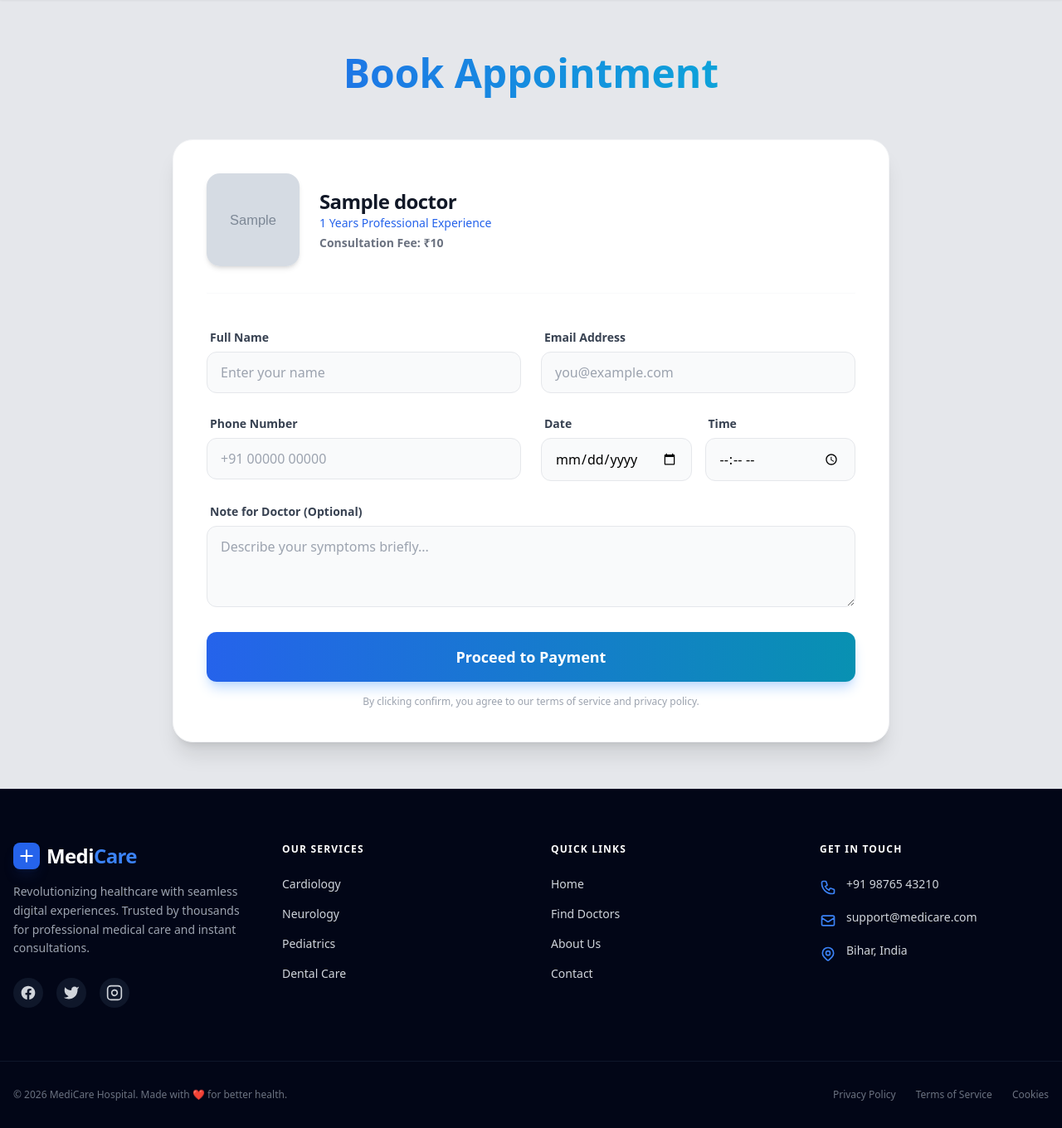
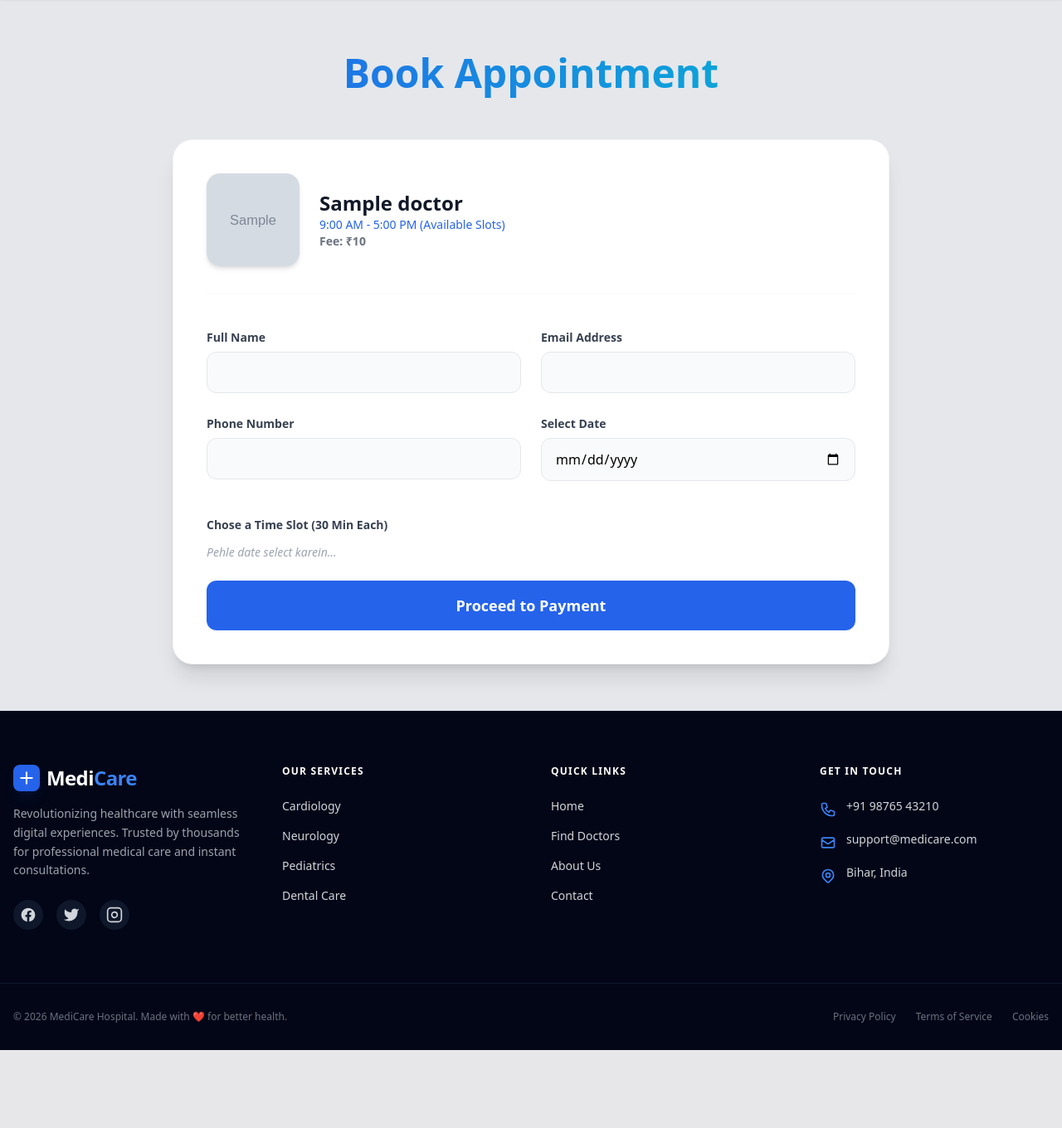
Before and after one commit to prabhakarsingh2007/medicare-django, a Django app: a page that uses medicare/careapp/templates/book_appointment.html in a window 1280 px wide. Shown: the part 81-1441 px from the top of the page at 83% size. After the commit the page ends 1347 px from the top, so only its background shows below. Run offline with Django 5.2, Linux system fonts and the light colour scheme; a user stored in the database is signed in; tables that the repository leaves empty hold one stand-in row (values such as "Sample post"); grey boxes marked "Sample" are stand-in pictures; some libraries are stand-ins or nearby versions.

Commit message:
Enhance appointment booking form with improved validation and UI updates; streamline time slot generation logic

```diff
--- a/medicare/careapp/templates/book_appointment.html
+++ b/medicare/careapp/templates/book_appointment.html
@@ -2,43 +2,21 @@
 
 {% block content %}
 <div class="max-w-4xl mx-auto px-4 py-14">
-
-  <h2 class="text-4xl md:text-5xl font-extrabold text-center mb-12 py-2 leading-relaxed
-             bg-gradient-to-r from-blue-600 to-cyan-500
-             bg-clip-text text-transparent">
+  <h2 class="text-4xl md:text-5xl font-extrabold text-center mb-12 py-2 leading-relaxed bg-gradient-to-r from-blue-600 to-cyan-500 bg-clip-text text-transparent">
     Book Appointment
   </h2>
 
   <div class="bg-white rounded-3xl shadow-xl p-6 md:p-10 border border-gray-100">
-
     <div class="flex flex-col sm:flex-row items-center gap-6 mb-10 pb-8 border-b border-gray-50">
       {% if doctor.image %}
-        <div class="relative">
-          <div class="overflow-hidden rounded-2xl w-28 h-28 shadow-md">
-            <img src="{{ doctor.image.url }}"
-                 class="w-full h-full object-cover hover:scale-110 transition duration-500"
-                 alt="{{ doctor.name }}">
-          </div>
-        </div>
-      {% else %}
-        <div class="w-28 h-28 rounded-2xl bg-gradient-to-br from-blue-50 to-blue-100
-                    flex items-center justify-center text-blue-600 text-4xl font-bold shadow-inner">
-          {{ doctor.name|slice:":1" }}
+        <div class="overflow-hidden rounded-2xl w-28 h-28 shadow-md">
+          <img src="{{ doctor.image.url }}" class="w-full h-full object-cover" alt="{{ doctor.name }}">
         </div>
       {% endif %}
-
       <div class="text-center sm:text-left">
-        <h3 class="text-2xl font-bold text-gray-900 tracking-tight">
-          {{ doctor.name }}
-        </h3>
-        <div class="flex flex-col gap-1">
-            <p class="text-blue-600 font-medium text-sm">
-              {{ doctor.experience }} Years Professional Experience
-            </p>
-            <p class="text-gray-500 text-sm font-bold">
-              Consultation Fee: ₹{{ doctor.fees|default:"500" }}
-            </p>
-        </div>
+        <h3 class="text-2xl font-bold text-gray-900">{{ doctor.name }}</h3>
+        <p class="text-blue-600 font-medium text-sm">9:00 AM - 5:00 PM (Available Slots)</p>
+        <p class="text-gray-500 text-sm font-bold">Fee: ₹{{ doctor.fees|default:"500" }}</p>
       </div>
     </div>
 
@@ -47,54 +25,37 @@
 
       <div class="grid grid-cols-1 md:grid-cols-2 gap-6 mb-6">
         <div class="space-y-1.5">
-          <label class="text-sm font-semibold text-gray-700 ml-1">Full Name</label>
-          <input type="text" name="name" required placeholder="Enter your name"
-            class="w-full px-4 py-3 bg-gray-50 border border-gray-200 rounded-xl focus:ring-2 focus:ring-blue-500 focus:bg-white focus:border-transparent transition-all outline-none">
+          <label class="text-sm font-semibold text-gray-700">Full Name</label>
+          <input type="text" name="name" required class="w-full px-4 py-3 bg-gray-50 border border-gray-200 rounded-xl outline-none focus:ring-2 focus:ring-blue-500">
         </div>
 
         <div class="space-y-1.5">
-          <label class="text-sm font-semibold text-gray-700 ml-1">Email Address</label>
-          <input type="email" name="email" required placeholder="you@example.com"
-            class="w-full px-4 py-3 bg-gray-50 border border-gray-200 rounded-xl focus:ring-2 focus:ring-blue-500 focus:bg-white focus:border-transparent transition-all outline-none">
+          <label class="text-sm font-semibold text-gray-700">Email Address</label>
+          <input type="email" name="email" required class="w-full px-4 py-3 bg-gray-50 border border-gray-200 rounded-xl outline-none focus:ring-2 focus:ring-blue-500">
         </div>
 
         <div class="space-y-1.5">
-          <label class="text-sm font-semibold text-gray-700 ml-1">Phone Number</label>
-          <input type="tel" name="phone" required placeholder="+91 00000 00000"
-            class="w-full px-4 py-3 bg-gray-50 border border-gray-200 rounded-xl focus:ring-2 focus:ring-blue-500 focus:bg-white focus:border-transparent transition-all outline-none">
+          <label class="text-sm font-semibold text-gray-700">Phone Number</label>
+          <input type="tel" name="phone" required class="w-full px-4 py-3 bg-gray-50 border border-gray-200 rounded-xl outline-none focus:ring-2 focus:ring-blue-500">
         </div>
 
-        <div class="grid grid-cols-2 gap-4">
-            <div class="space-y-1.5">
-              <label class="text-sm font-semibold text-gray-700 ml-1">Date</label>
-              <input type="date" id="appointmentDate" name="date" required
-                class="w-full px-4 py-3 bg-gray-50 border border-gray-200 rounded-xl focus:ring-2 focus:ring-blue-500 focus:bg-white transition-all outline-none">
-            </div>
+        <div class="space-y-1.5">
+          <label class="text-sm font-semibold text-gray-700">Select Date</label>
+          <input type="date" id="appointmentDate" name="date" required class="w-full px-4 py-3 bg-gray-50 border border-gray-200 rounded-xl outline-none focus:ring-2 focus:ring-blue-500">
+        </div>
 
-            <div class="space-y-1.5">
-              <label class="text-sm font-semibold text-gray-700 ml-1">Time</label>
-              <input type="time" name="time" required
-                class="w-full px-4 py-3 bg-gray-50 border border-gray-200 rounded-xl focus:ring-2 focus:ring-blue-500 focus:bg-white transition-all outline-none">
-            </div>
+        <div class="col-span-1 md:col-span-2 space-y-3 mt-4">
+          <label class="text-sm font-semibold text-gray-700">Chose a Time Slot (30 Min Each)</label>
+          <input type="hidden" name="time" id="selectedTimeValue" required>
+          <div id="slotGrid" class="grid grid-cols-2 sm:grid-cols-4 gap-3">
+            <p class="col-span-full text-gray-400 text-sm italic">Pehle date select karein...</p>
+          </div>
         </div>
       </div>
 
-      <div class="space-y-1.5 mb-6">
-        <label class="text-sm font-semibold text-gray-700 ml-1">Note for Doctor (Optional)</label>
-        <textarea name="message" rows="3" placeholder="Describe your symptoms briefly..."
-          class="w-full px-4 py-3 bg-gray-50 border border-gray-200 rounded-xl focus:ring-2 focus:ring-blue-500 focus:bg-white transition-all outline-none"></textarea>
-      </div>
-
-      <button type="submit" id="submitBtn"
-        class="w-full bg-gradient-to-r from-blue-600 to-cyan-600 text-white py-4 rounded-xl font-bold text-lg
-               shadow-lg shadow-blue-200 hover:shadow-blue-300 hover:-translate-y-0.5 active:scale-[0.98]
-               transition duration-300 flex items-center justify-center gap-2">
-        <span>Proceed to Payment</span>
+      <button type="submit" id="submitBtn" class="w-full bg-blue-600 text-white py-4 rounded-xl font-bold text-lg hover:bg-blue-700 transition duration-300">
+        Proceed to Payment
       </button>
-
-      <p class="text-center text-xs text-gray-400 mt-4">
-        By clicking confirm, you agree to our terms of service and privacy policy.
-      </p>
     </form>
   </div>
 </div>
@@ -102,21 +63,66 @@
 <script src="https://checkout.razorpay.com/v1/checkout.js"></script>
 
 <script>
-// 1. Date Restriction
+// --- 1. SLOT GENERATION LOGIC ---
 const dateInput = document.getElementById('appointmentDate');
-const today = new Date().toISOString().split('T')[0];
-dateInput.setAttribute('min', today);
+const slotGrid = document.getElementById('slotGrid');
+const hiddenTimeInput = document.getElementById('selectedTimeValue');
 
-// 2. Form Submission Handling
+const todayStr = new Date().toISOString().split('T')[0];
+dateInput.setAttribute('min', todayStr);
+
+function generateSlots() {
+    const selectedDate = dateInput.value;
+    if (!selectedDate) return;
+
+    slotGrid.innerHTML = '';
+    const now = new Date();
+    const isToday = (selectedDate === todayStr);
+
+    for (let hour = 9; hour < 17; hour++) {
+        [0, 30].forEach(min => {
+            const slotTime = new Date();
+            slotTime.setHours(hour, min, 0, 0);
+            const timeVal = `${String(hour).padStart(2, '0')}:${String(min).padStart(2, '0')}`;
+            const ampm = hour >= 12 ? 'PM' : 'AM';
+            const displayHour = hour % 12 || 12;
+            const timeDisplay = `${displayHour}:${String(min).padStart(2, '0')} ${ampm}`;
+            const isPast = isToday && (slotTime <= now);
+
+            const btn = document.createElement('div');
+            btn.innerText = timeDisplay;
+
+            if (isPast) {
+                btn.className = "p-3 text-center text-xs bg-gray-100 text-gray-400 rounded-lg border border-gray-200 cursor-not-allowed";
+            } else {
+                btn.className = "p-3 text-center text-xs bg-white border border-blue-200 text-blue-700 rounded-lg cursor-pointer hover:bg-blue-50 transition-all slot-item";
+                btn.onclick = function() {
+                    document.querySelectorAll('.slot-item').forEach(el => el.classList.remove('bg-blue-600', 'text-white', 'border-blue-600'));
+                    btn.classList.add('bg-blue-600', 'text-white', 'border-blue-600');
+                    hiddenTimeInput.value = timeVal;
+                };
+            }
+            slotGrid.appendChild(btn);
+        });
+    }
+}
+dateInput.addEventListener('change', generateSlots);
+
+// --- 2. PAYMENT & SUBMIT LOGIC ---
 document.getElementById("appointmentForm").addEventListener("submit", function(e) {
-    e.preventDefault();
+    e.preventDefault(); // JSON screen par aane se rokne ke liye ye zaroori hai
+
+    if (!hiddenTimeInput.value) {
+        alert("Please select a time slot!");
+        return;
+    }
 
     const form = this;
     const submitBtn = document.getElementById("submitBtn");
+    submitBtn.disabled = true;
+    submitBtn.innerHTML = "Processing Payment...";
 
-    submitBtn.disabled = true;
-    submitBtn.innerHTML = "Processing...";
-
+    // Backend se Order ID mangwana
     fetch(form.action, {
         method: "POST",
         body: new FormData(form),
@@ -125,6 +131,7 @@ document.getElementById("appointmentForm").addEventListener("submit", function(e
     .then(response => response.json())
     .then(data => {
         if (data.success) {
+            // Razorpay Popup kholna
             const options = {
                 "key": data.razorpay_key,
                 "amount": data.amount,
@@ -133,11 +140,9 @@ document.getElementById("appointmentForm").addEventListener("submit", function(e
                 "description": "Consultation Fee",
                 "order_id": data.order_id,
                 "handler": function (response) {
-                    // YAHAN BADLAV HAI: Redirecting to successfull_payment view
-                    // Variables match exactly with your successfull_payment GET requests
+                    // Payment success ke baad redirect
                     const successUrl = "{% url 'successful_payment' %}";
-                    const params = `?payment_id=${response.razorpay_payment_id}&order_id=${response.razorpay_order_id}&doctor_id={{ doctor.id }}&appointment_id=${data.appointment_id}&date=${form.date.value}&time=${form.time.value}`;
-
+                    const params = `?payment_id=${response.razorpay_payment_id}&order_id=${response.razorpay_order_id}&doctor_id={{ doctor.id }}&appointment_id=${data.appointment_id}&date=${dateInput.value}&time=${hiddenTimeInput.value}`;
                     window.location.href = successUrl + params;
                 },
                 "prefill": {
@@ -156,17 +161,17 @@ document.getElementById("appointmentForm").addEventListener("submit", function(e
             const rzp = new Razorpay(options);
             rzp.open();
         } else {
-            alert("❌ Booking Error: " + data.message);
+            alert("Error: " + data.message);
             submitBtn.disabled = false;
             submitBtn.innerHTML = "Proceed to Payment";
         }
     })
     .catch(error => {
         console.error('Error:', error);
-        alert("Server error. Check Internet.");
+        alert("Server error. Please try again.");
         submitBtn.disabled = false;
+        submitBtn.innerHTML = "Proceed to Payment";
     });
 });
 </script>
-
 {% endblock %}
--- a/medicare/careapp/views.py
+++ b/medicare/careapp/views.py
@@ -48,6 +48,10 @@ from django.contrib import messages
 from django.shortcuts import render, redirect, get_object_or_404
 from django.http import JsonResponse
 from django.contrib.auth.decorators import login_required
+from django.utils import timezone
+from datetime import datetime, timedelta
+from django.utils import timezone
+from datetime import datetime, time
 
 @login_required(login_url='login')
 def book_appointment(request, slug):
@@ -55,7 +59,7 @@ def book_appointment(request, slug):
 
     if request.method == "POST":
         try:
-            # 1. Form Data Lena
+            # 1. Data Lena
             full_name = request.POST.get("name")
             email = request.POST.get("email")
             phone = request.POST.get("phone")
@@ -67,26 +71,45 @@ def book_appointment(request, slug):
             if not all([full_name, email, phone, date_str, time_str]):
                 return JsonResponse({'success': False, 'message': 'Saari fields bharna zaroori hai.'})
 
+            # Time aur Date Parse karein
             selected_date = datetime.strptime(date_str, "%Y-%m-%d").date()
             selected_time = datetime.strptime(time_str, "%H:%M").time()
 
-            # 3. Past Date Check
-            if selected_date < timezone.now().date():
+            # --- VALIDATION START ---
+
+            # A. Current Date aur Time (Local)
+            now_local = timezone.localtime(timezone.now())
+            current_date = now_local.date()
+            current_time = now_local.time()
+
+            # B. Working Hours Check (9 AM to 5 PM)
+            start_limit = time(9, 0)
+            end_limit = time(17, 0) # 5 PM tak bookings, yani aakhri slot 4:30-5:00
+            if not (start_limit <= selected_time < end_limit):
+                return JsonResponse({'success': False, 'message': 'Clinic sirf subah 9 AM se sham 5 PM tak khula hai.'})
+
+            # C. Backdate Check
+            if selected_date < current_date:
                 return JsonResponse({'success': False, 'message': 'Aap purani date book nahi kar sakte.'})
+
+            # D. Past Time Check (Agar aaj ki date hai)
+            if selected_date == current_date:
+                if selected_time <= current_time:
+                    return JsonResponse({'success': False, 'message': 'Ye waqt beet chuka hai. Future ka slot choose karein.'})
+
+            # E. 30-Minute Slot Validation
+            if selected_time.minute not in [0, 30]:
+                return JsonResponse({'success': False, 'message': 'Invalid time format. Sirf 30-minute slots hi available hain.'})
+
+            # --- VALIDATION END ---
 
             # 4. Duplicate Slot Check
             if Appointment.objects.filter(doctor=doctor, date=selected_date, time=selected_time).exists():
-                return JsonResponse({'success': False, 'message': 'Ye slot pehle se booked hai.'})
+                return JsonResponse({'success': False, 'message': 'Ye slot pehle se booked hai. Dusra slot chunein.'})
 
-            # 5. FIXED: Fees Logic (NoneType Error Solution)
-            # Pehle check karein ki fees None toh nahi hai
+            # 5. Fees Logic
             raw_fees = doctor.fees if doctor.fees is not None else 500
-
-            try:
-                # float mein convert karke int karna safe rehta hai (e.g. 500.00 -> 500)
-                amount_in_paise = int(float(raw_fees) * 100)
-            except (ValueError, TypeError):
-                amount_in_paise = 50000  # Fallback: 500 INR
+            amount_in_paise = int(float(raw_fees) * 100)
 
             # 6. Create Pending Appointment
             appointment = Appointment.objects.create(
@@ -118,12 +141,10 @@ def book_appointment(request, slug):
             })
 
         except Exception as e:
-            # Console mein print karein debugging ke liye
             print(f"ERROR: {str(e)}")
             return JsonResponse({'success': False, 'message': f'Server Error: {str(e)}'})
 
     return render(request, "book_appointment.html", {"doctor": doctor})
-
 
 
 @login_required(login_url='login')
```
